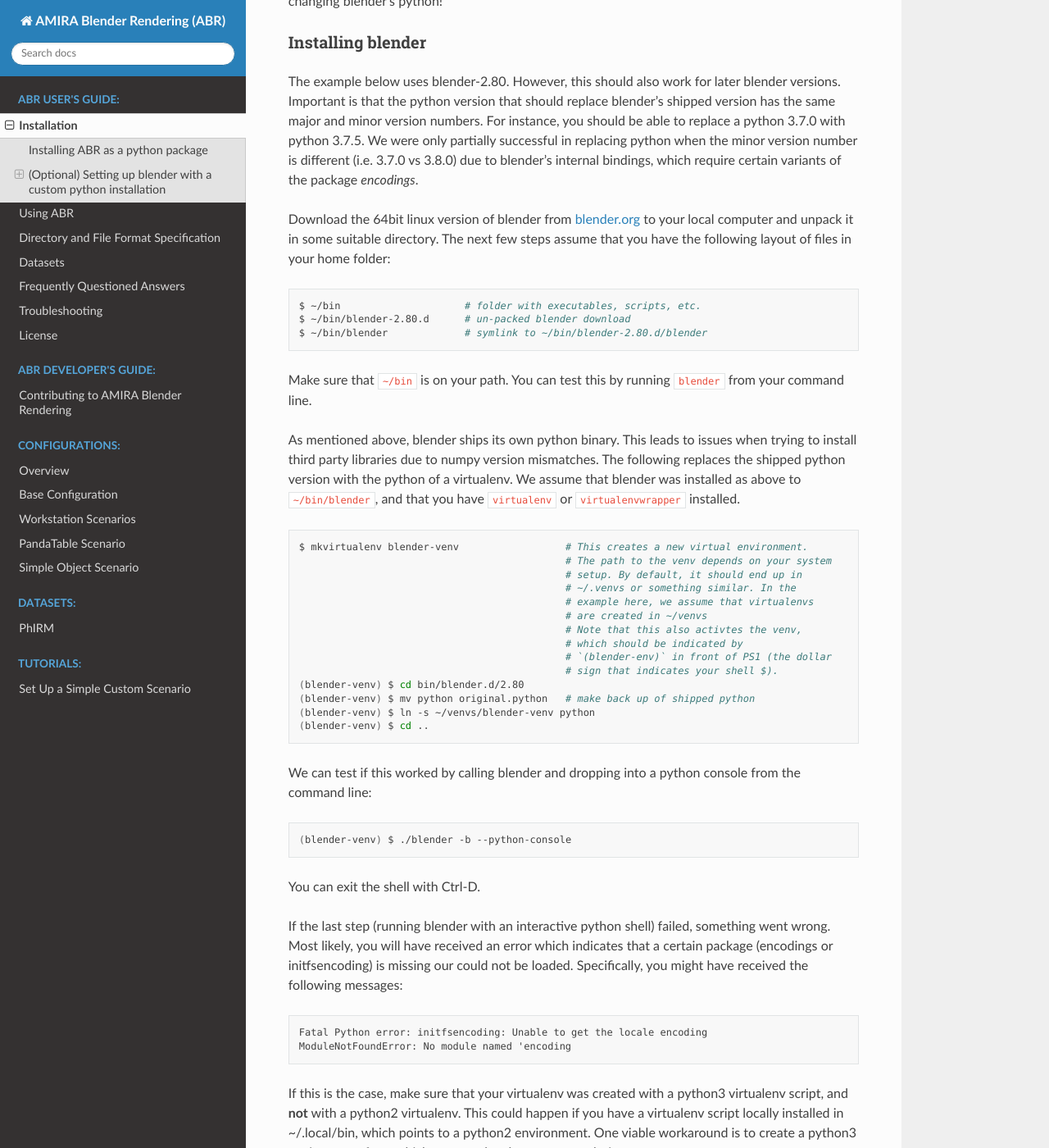
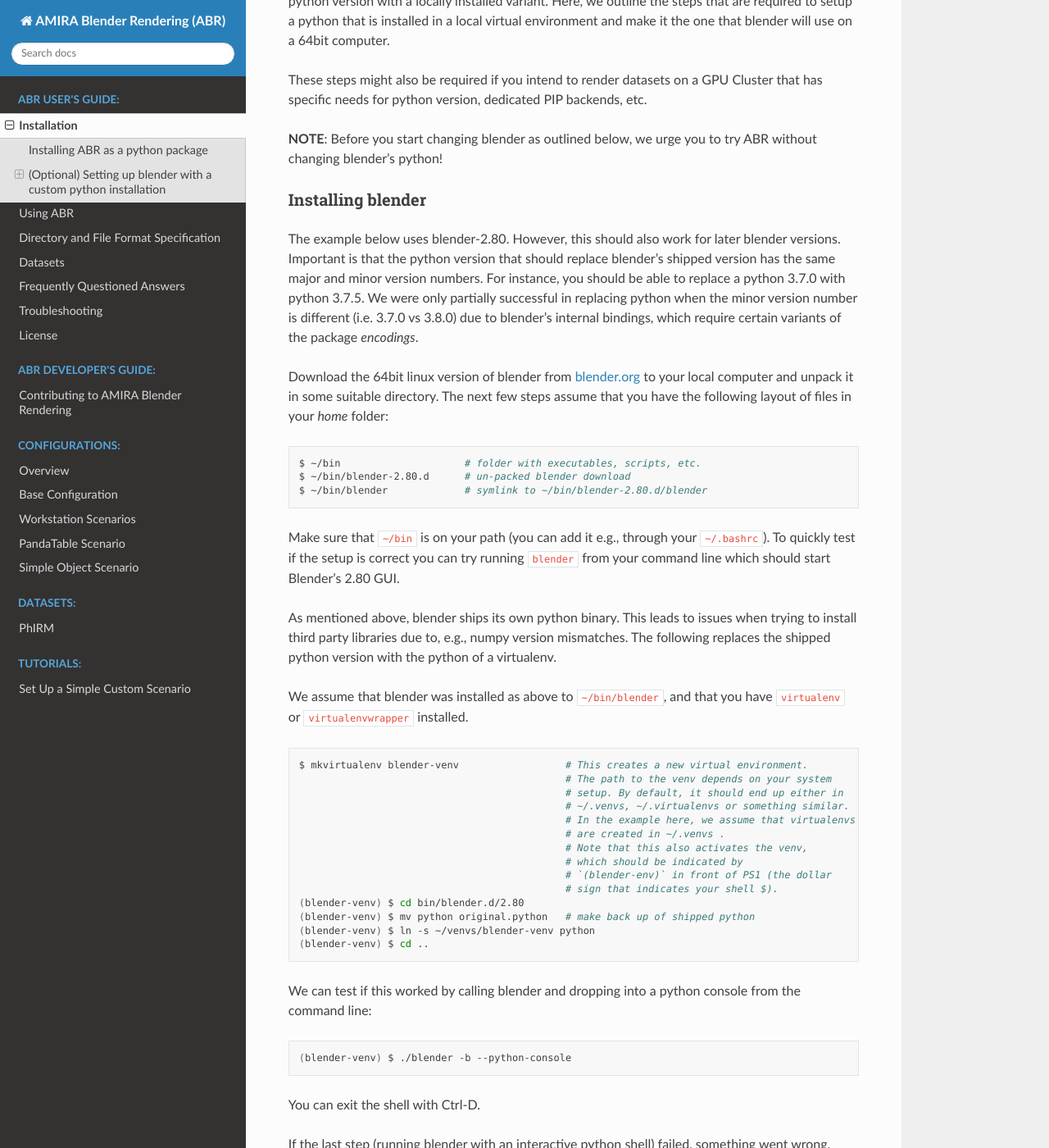
Before and after one commit to boschresearch/amira_blender_rendering, a Sphinx documentation site: the page built from docs/installation.rst, in a window 1280 px wide and 1400 px high, scrolled down 1201 px. Shown: the whole window at 82% size. Built offline with Sphinx 7.4.7 and the Read the Docs theme 2.0.0, drawn with Linux system fonts in a browser that asks for light colours; some of the changed text lies outside the part shown.

Commit message:
update installation

```diff
--- a/docs/installation.rst
+++ b/docs/installation.rst
@@ -4,7 +4,17 @@
 ============
 
 This page explains how to install ABR. In order for ABR to properly interact
-with blender, it might be necessary that you replace
+with blender, it might be necessary to replace the python distribution
+shipped with Blender as below explained.
+We suggest to first try w/o doing so and resort to it if nothing else works.
+
+**Minimal tested requirements**:
+
+* Blender 2.80
+* python3.7
+
+Using a more recent version of Blender should be possible but we do not ensure it.
+
 
 Installing ABR as a python package
 ----------------------------------
@@ -68,7 +78,7 @@
 
 Download the 64bit linux version of blender from blender.org_ to your local
 computer and unpack it in some suitable directory. The next few steps assume
-that you have the following layout of files in your home folder:
+that you have the following layout of files in your `home` folder:
 
 .. code-block:: bash
 
@@ -76,24 +86,27 @@
     $ ~/bin/blender-2.80.d      # un-packed blender download
     $ ~/bin/blender             # symlink to ~/bin/blender-2.80.d/blender
 
-Make sure that ``~/bin`` is on your path. You can test this by running
-``blender`` from your command line.
+Make sure that ``~/bin`` is on your path (you can add it e.g., through your ``~/.bashrc``).
+To quickly test if the setup is correct you can try running ``blender`` from your command line
+which should start Blender's 2.80 GUI.
 
 As mentioned above, blender ships its own python binary. This leads to issues
-when trying to install third party libraries due to numpy version mismatches.
+when trying to install third party libraries due to, e.g., numpy version mismatches.
 The following replaces the shipped python version with the python of a
-virtualenv. We assume that blender was installed as above to ``~/bin/blender``,
+virtualenv.
+
+We assume that blender was installed as above to ``~/bin/blender``,
 and that you have ``virtualenv`` or ``virtualenvwrapper`` installed.
 
 .. code-block:: bash
 
     $ mkvirtualenv blender-venv                  # This creates a new virtual environment.
                                                  # The path to the venv depends on your system
-                                                 # setup. By default, it should end up in
-                                                 # ~/.venvs or something similar. In the
-                                                 # example here, we assume that virtualenvs
-                                                 # are created in ~/venvs
-                                                 # Note that this also activtes the venv,
+                                                 # setup. By default, it should end up either in
+                                                 # ~/.venvs, ~/.virtualenvs or something similar.
+                                                 # In the example here, we assume that virtualenvs
+                                                 # are created in ~/.venvs .
+                                                 # Note that this also activates the venv,
                                                  # which should be indicated by
                                                  # `(blender-env)` in front of PS1 (the dollar
                                                  # sign that indicates your shell $).
@@ -130,17 +143,17 @@
 
 1. Create a python3 environment with your virtualenv installation, e.g.
    called 'py3bootstrap'
-2. Locally install ``virtualenv`` and ``virtualenvwrapper``
+2. Locally (i.e., inside the python3 environemnt) install ``virtualenv`` and ``virtualenvwrapper``
 
 .. code-block:: bash
 
-       $ (py3bootstrap) pip install virtualenv virtualenvwrapper``
+       $ (py3bootstrap) pip install virtualenv virtualenvwrapper
 
 3. Now create your blender virtual environment
 
 .. code-block:: bash
 
-       ``$ (py3bootstrap) mkvirtualenv blender-venv``
+       $ (py3bootstrap) mkvirtualenv blender-venv
 
 4. Follow the steps above.
 
@@ -155,8 +168,8 @@
 try to help you out.
 
 However, if everything worked as it should, you can now install python packages
-with pip, which are then also available from within blender. For instance, to
-install numpy, imageio, and torch, simply run the following
+within the newly created virtual environment with pip, which are then also available
+from within blender. For instance, to install numpy, imageio, and torch, simply run the following
 
 .. code-block:: bash
 
@@ -171,6 +184,7 @@
     >>> import numpy, torch, imageio
 
 without getting an ImportError.
+
 If this worked out, you can finally install ABR in your local virtualenv by running
 from ABR root dir (where setup.py is located)
 
@@ -183,3 +197,36 @@
 .. code-block:: bash
 
     (blender-venv) $ pip install -e .
+
+
+Using Conda
+...........
+
+Yet another option is to use conda as a virtual environement and package manager for python.
+
+We assume `anaconda3 <https://www.anaconda.com/products/individual or https://repo.anaconda.com/archive/>`_
+is `installed <https://phoenixnap.com/kb/how-to-install-anaconda-ubuntu-18-04-or-20-04>`_
+in your ``$HOME`` and available on you path. Make sure your version of anaconda python is >= 3.6
+
+Create a conda environment by running
+
+.. code-block:: bash
+
+    $ conda create --name blender-venv python=3.7.5 imageio numpy
+
+Similar to explained when using virtualenv, symlink blender to the environment. That is,
+from within ``~/bin/blender-2.80.d/2.80`` run
+
+.. code-block:: bash
+
+  $ ln -s ~/anaconda3/env/blender-venv python
+
+To check whether this was successfull, run
+
+.. code-block:: bash
+
+    $ conda activate blender-venv
+    (blender-venv) $ blender -b --python-console
+
+
+It this went through you should now be able to use ABR.
```
